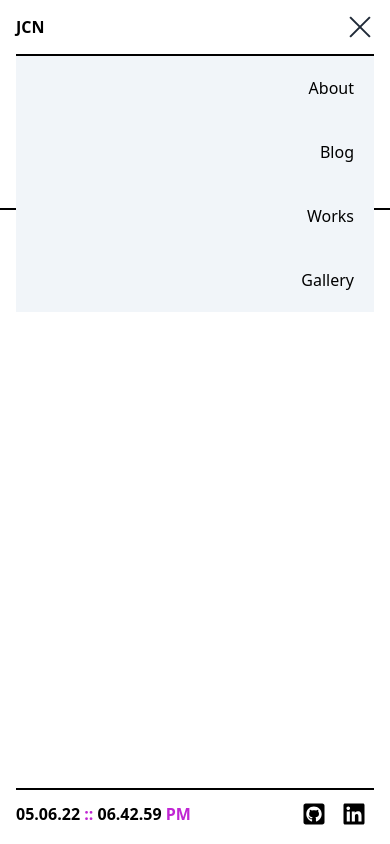
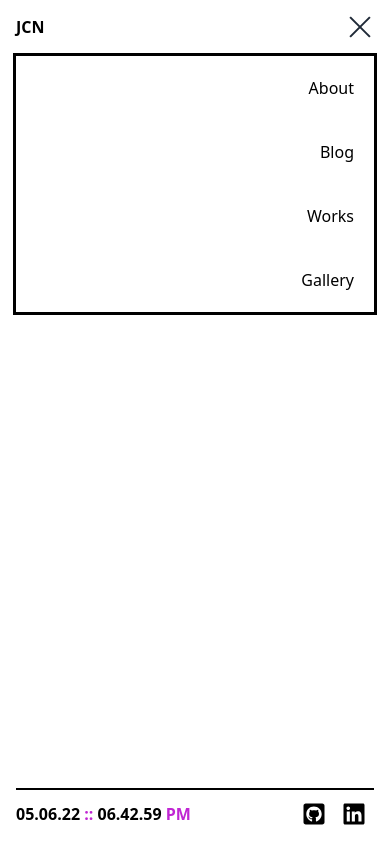
Before and after one commit to jc-noel/site-templates, a website: page src/Home.html in a window 390 px wide. Both pictures are taken after a click on the element 360 px from the left and 27 px from the top of the page. Drawn offline with Linux system fonts and the light colour scheme.

Commit message:
finished profile card, gave mobile menu outline

```diff
--- a/src/Home.html
+++ b/src/Home.html
@@ -40,10 +40,10 @@
             <!-- Site Navigation END -->
 
             <!-- Profile Card: This only shows on homepage -->
-            <section class="border-b-2 border-black">
-                <div class="mx-4 flex flex-row items-center justify-center gap-6 self-center p-3">
+            <section class="mx-4 border-b-2 border-black">
+                <div class="flex flex-row items-center justify-center gap-6 self-center p-3">
                     <img src="assets/img/profile-placeholder.jpg" class="h-32 w-32 rounded-md"/>
-                    <div class="">
+                    <div class="h-28 flex flex-col justify-around">
                         <p class="text-xl font-medium text-gray-800">James Noel</p>
                         <p class="text-xs font-normal text-gray-600">High as a mother trucker.</p>
                         <p class="text-xs font-normal text-gray-600">South, OK, USA</p>
--- a/src/assets/js/mobile-menu.js
+++ b/src/assets/js/mobile-menu.js
@@ -7,7 +7,8 @@ const logo    = document.querySelector('#logo');
 
 menu.addEventListener('click', () => {
     links.classList.toggle('hidden');
-    links.classList.toggle('bg-slate-100'); // for test
+    links.classList.toggle('bg-white'); // for test
+    links.classList.toggle('outline'); // for test
     topBar.classList.toggle('transform');
     topBar.classList.toggle('translate-y-2');
     topBar.classList.toggle('-rotate-45');
```
Also changed, not shown: src/output.css.
